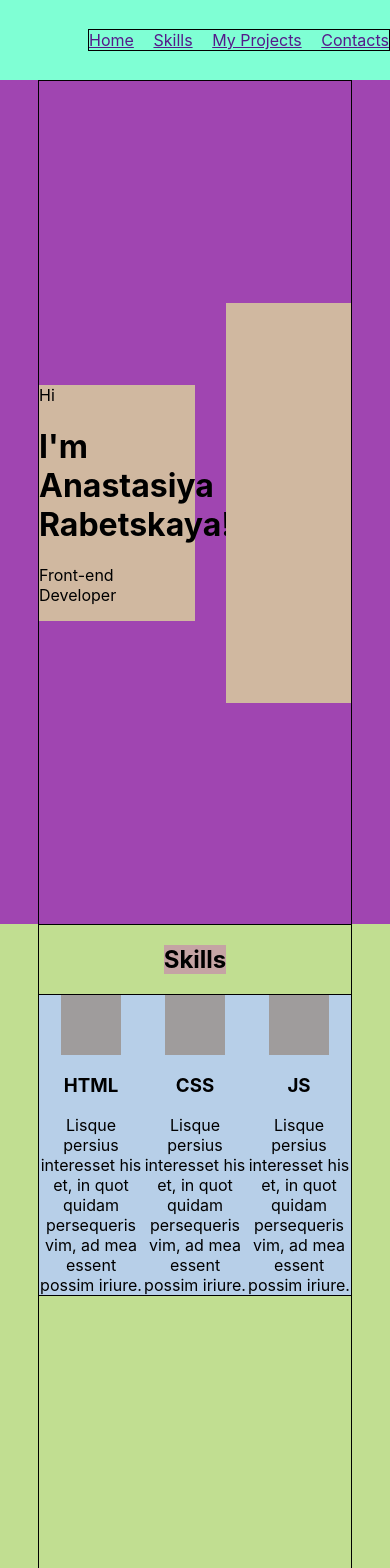
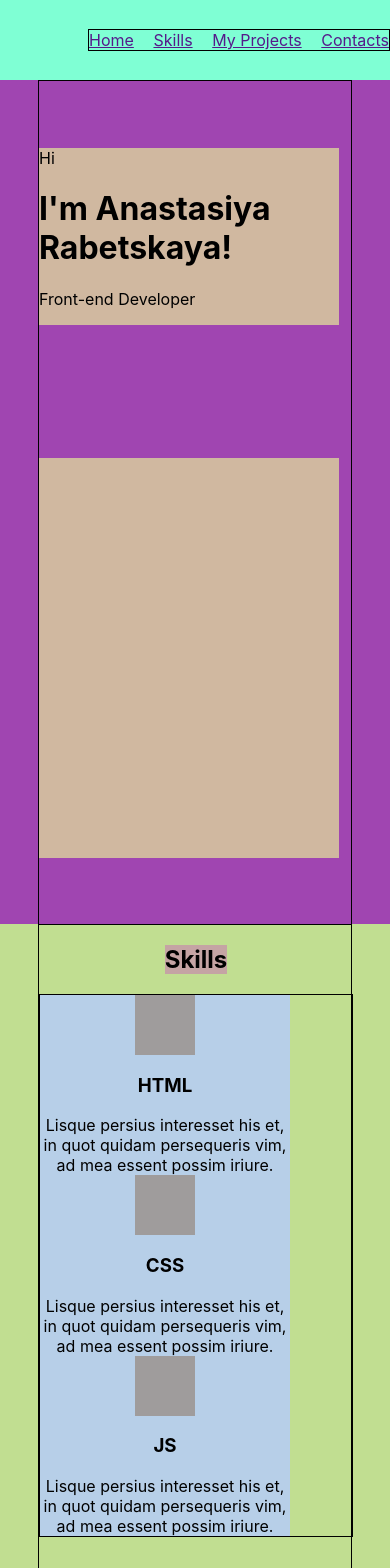
Before and after one commit to Anastasiya-la/portfolio, a React (Create React App) app: page / in a window 390 px wide. Shown: the top 1568 px of the page. Built offline with nearby package versions, Linux system fonts and the light colour scheme.

Commit message:
adding properties for mobile

```diff
--- a/src/common/styles/Container.module.css
+++ b/src/common/styles/Container.module.css
@@ -6,4 +6,5 @@
     display: flex;
     align-items: center;
     justify-content: space-between;
+    flex-wrap: wrap;
 }
--- a/src/main/Main.module.css
+++ b/src/main/Main.module.css
@@ -4,13 +4,13 @@
 }
 
 .text {
-    width: 50%;
+    width: 300px;
     background-color: #d0b8a0;
 
 }
 
 .photo {
-    width: 40%;
+    width: 300px;
     height: 400px;
     background-color: #d0b8a0;
 }
--- a/src/skills/Skills.module.css
+++ b/src/skills/Skills.module.css
@@ -17,4 +17,5 @@
     width: 100%;
     display: flex;
     justify-content: space-between;
+    flex-wrap: wrap;
 }
```
